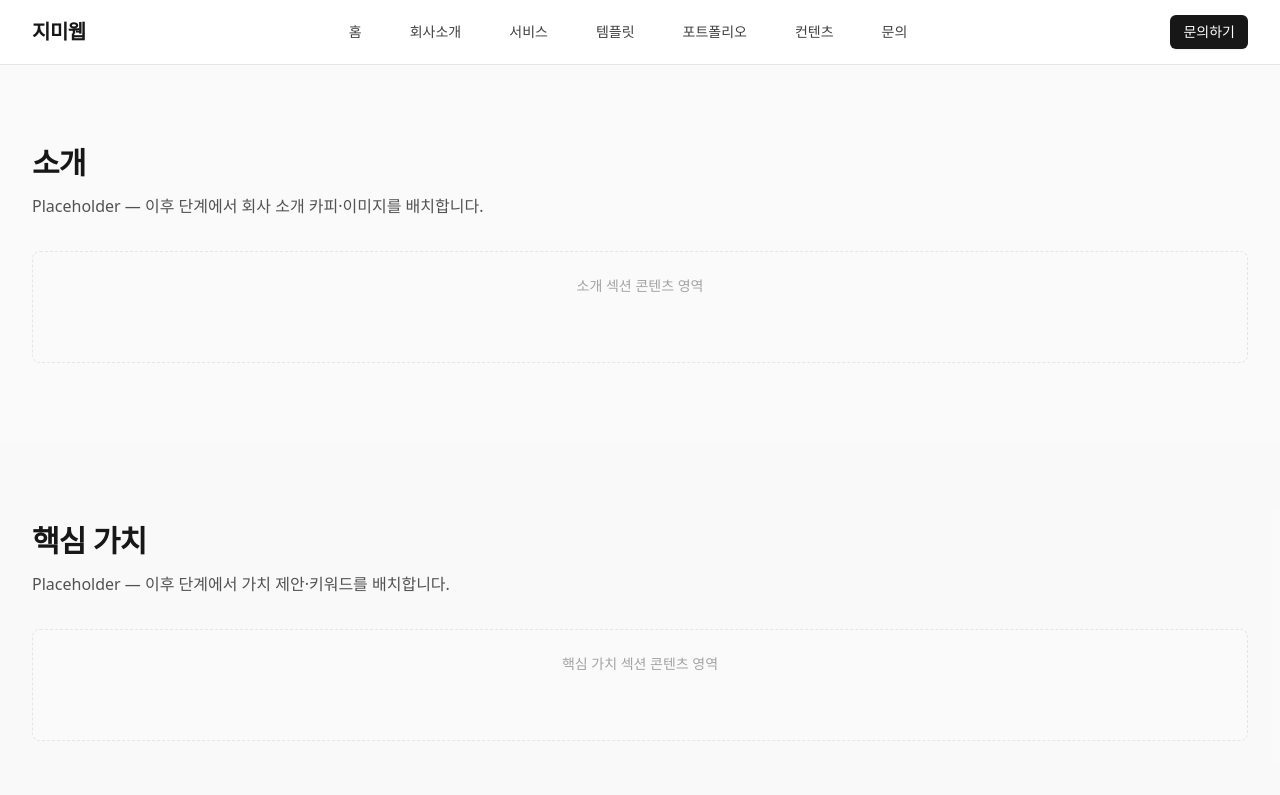
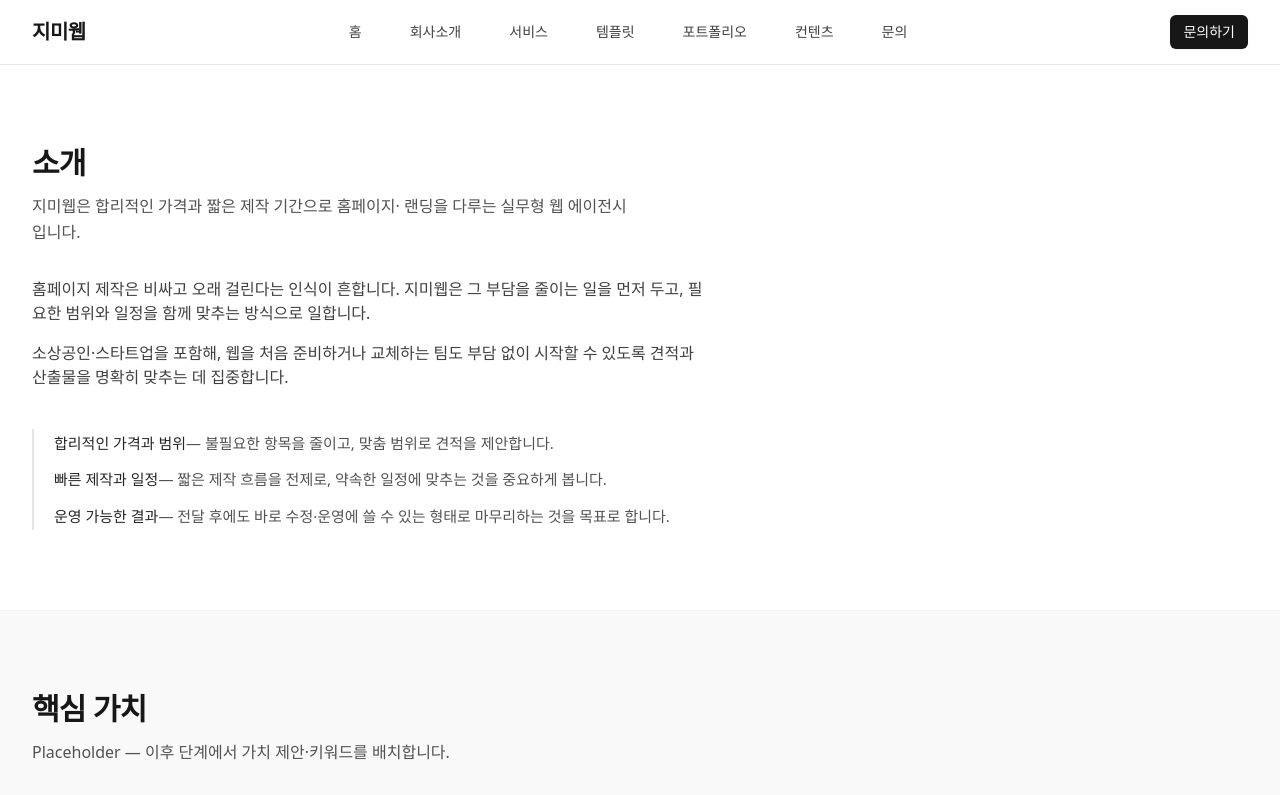
Before and after one commit to jimmy1004kim-afk/website_jimmyweb, a Next.js app: page /about in a window 1280 px wide. Shown: the top 795 px of the page. Built offline with nearby package versions, Linux system fonts and the light colour scheme.

Commit message:
회사소개 소개 섹션 구현

```diff
--- a/src/app/about/page.tsx
+++ b/src/app/about/page.tsx
@@ -6,6 +6,7 @@ import {
   SectionHeader,
   SectionTitle,
 } from "@/components/common/Section";
+import { siteMeta } from "@/data/site";
 
 export const metadata: Metadata = {
   title: "회사소개",
@@ -28,15 +29,60 @@ export default function AboutPage() {
     <>
       <h1 className="sr-only">회사소개</h1>
 
-      <Section id="about-intro" aria-labelledby="about-intro-heading">
+      <Section
+        id="about-intro"
+        aria-labelledby="about-intro-heading"
+        className="border-b border-neutral-100 bg-white"
+      >
         <Container>
-          <SectionHeader className="max-w-2xl">
-            <SectionTitle id="about-intro-heading">소개</SectionTitle>
-            <SectionDescription>
-              Placeholder — 이후 단계에서 회사 소개 카피·이미지를 배치합니다.
-            </SectionDescription>
-          </SectionHeader>
-          <AboutBlockPlaceholder label="소개 섹션 콘텐츠 영역" />
+          <div className="max-w-2xl">
+            <SectionHeader>
+              <SectionTitle id="about-intro-heading">소개</SectionTitle>
+              <SectionDescription>
+                {siteMeta.name}은 합리적인 가격과 짧은 제작 기간으로 홈페이지·
+                랜딩을 다루는 실무형 웹 에이전시입니다.
+              </SectionDescription>
+            </SectionHeader>
+
+            <div className="mt-8 space-y-4 text-sm leading-relaxed text-neutral-700 sm:text-base">
+              <p>
+                홈페이지 제작은 비싸고 오래 걸린다는 인식이 흔합니다.{" "}
+                {siteMeta.name}은 그 부담을 줄이는 일을 먼저 두고, 필요한 범위와
+                일정을 함께 맞추는 방식으로 일합니다.
+              </p>
+              <p>
+                소상공인·스타트업을 포함해, 웹을 처음 준비하거나 교체하는 팀도
+                부담 없이 시작할 수 있도록 견적과 산출물을 명확히 맞추는 데
+                집중합니다.
+              </p>
+            </div>
+
+            <ul
+              className="mt-10 space-y-3 border-l-2 border-neutral-200 py-0.5 pl-5 text-sm leading-relaxed text-neutral-600 sm:text-[0.9375rem]"
+              aria-label={`${siteMeta.name}이 중요하게 여기는 방향`}
+            >
+              <li>
+                <span className="font-medium text-neutral-800">
+                  합리적인 가격과 범위
+                </span>
+                — 불필요한 항목을 줄이고, 맞춤 범위로 견적을 제안합니다.
+              </li>
+              <li>
+                <span className="font-medium text-neutral-800">
+                  빠른 제작과 일정
+                </span>
+                — 짧은 제작 흐름을 전제로, 약속한 일정에 맞추는 것을
+                중요하게 봅니다.
+              </li>
+              <li>
+                <span className="font-medium text-neutral-800">
+                  운영 가능한 결과
+                </span>
+                — 전달 후에도 바로 수정·운영에 쓸 수 있는 형태로 마무리하는
+                것을 목표로 합니다.
+              </li>
+            </ul>
+          </div>
         </Container>
       </Section>
 
```
